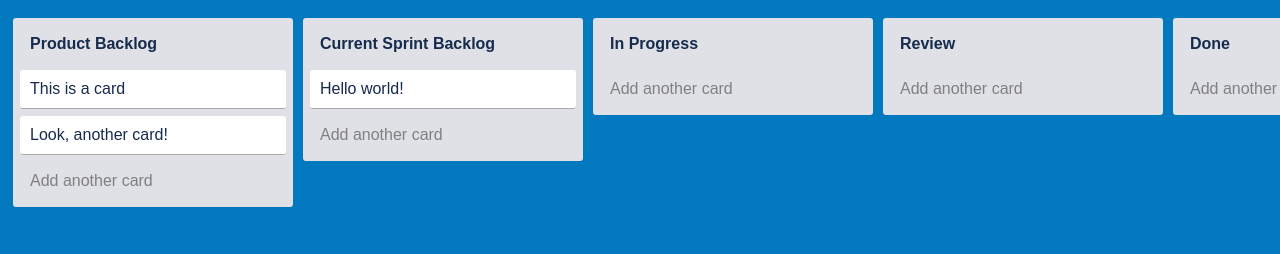
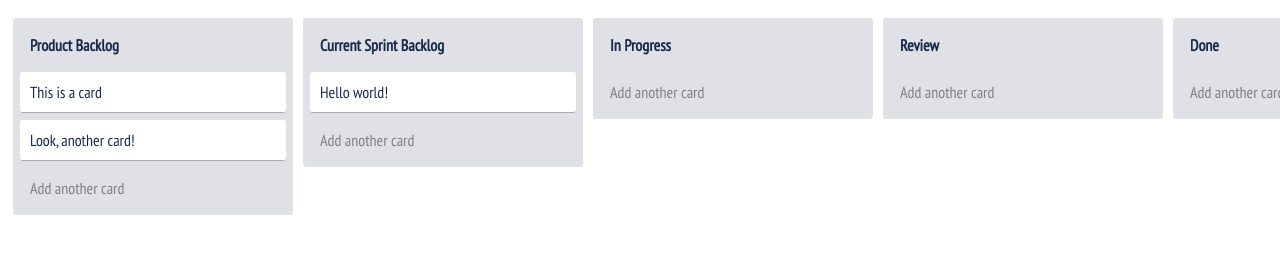
Before and after one commit to laysame/csp-ps_ca3, a plain HTML site: page index.html in a window 1280 px wide. Shown: the top 254 px of the page. Drawn offline with nearby package versions, Linux system fonts and the light colour scheme.

Commit message:
Imported google fonts and changed the body

```diff
--- a/style.css
+++ b/style.css
@@ -1,9 +1,11 @@
+@import url('https://fonts.googleapis.com/css2?family=PT+Sans+Narrow&display=swap');
+
 body {
   font-family: sans-serif;
   color: #172b4d;
-  background-color: #0279bf;
   display: flex;
   align-items: start;
+  font-family: 'PT Sans Narrow', sans-serif;
 }
 
 div {
```
